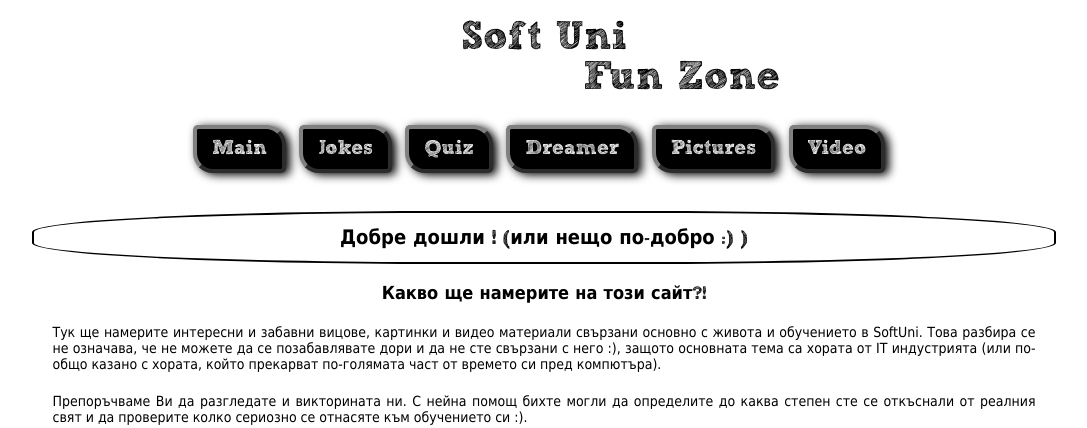
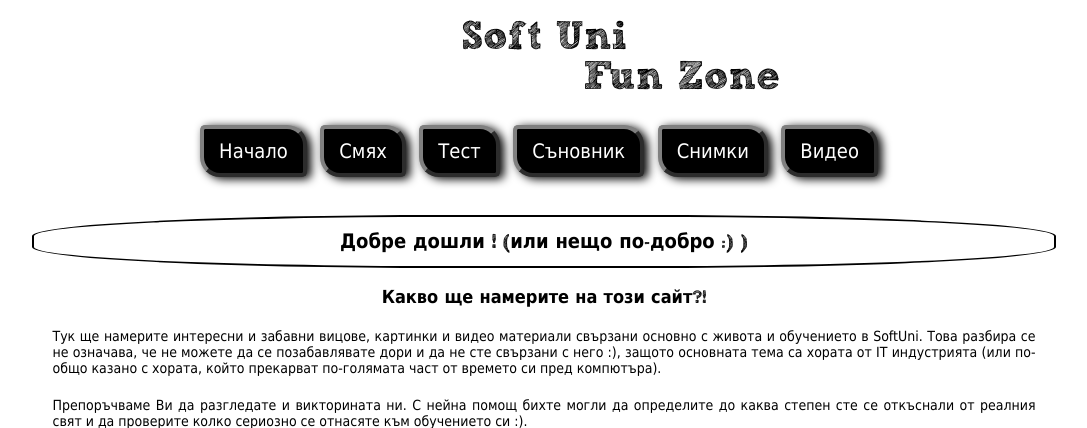
Before and after one commit to Team-Mnementh/WebFundamentals-Teamwork, a PHP site: page / in a window 1280 px wide. Shown: the top 428 px of the page, without its empty margins (96-1183 px from the left). Run offline with PHP 8.4, Linux system fonts and the light colour scheme.

Commit message:
Translate in bulgarian

```diff
--- a/framework/views/header.php
+++ b/framework/views/header.php
@@ -11,21 +11,21 @@
 
 		<nav>
 			<ul>
-				<li><a href="http://su.gloffice.eu">Main</a></li>
-				<li><a href="#">Jokes</a>
+				<li><a href="/">Начало</a></li>
+				<li><a href="#">Смях</a>
 					<ul>
-						<li><a href="http://su.gloffice.eu/jokes">Jokes</a></li>
-						<li><a href="http://su.gloffice.eu/poems">Poems</a></li>
-						<li><a href="http://su.gloffice.eu/tales">Tales</a></li>
+						<li><a href="jokes">Вицове</a></li>
+						<li><a href="poems">Лирика</a></li>
+						<li><a href="tales">Приказки</a></li>
 					</ul>
 				</li>
-				<li><a href="quiz">Quiz</a></li>
-				<li><a href="http://su.gloffice.eu/dreamer">Dreamer</a></li>
-				<li><a href="http://su.gloffice.eu/pictures">Pictures</a></li>
-				<li><a href="#">Video</a>
+				<li><a href="quiz">Тест</a></li>
+				<li><a href="dreamer">Съновник</a></li>
+				<li><a href="pictures">Снимки</a></li>
+				<li><a href="#">Видео</a>
 					<ul>
-						<li><a href="http://su.gloffice.eu/clips">Clips</a></li>
-						<li><a href="http://su.gloffice.eu/lectures">Lectures</a></li>
+						<li><a href="clips">Клипове</a></li>
+						<li><a href="lectures">Лекции</a></li>
 					</ul>
 				</li>
 			</ul>
--- a/framework/views/quiz.php
+++ b/framework/views/quiz.php
@@ -174,7 +174,7 @@
                 </label>
             </div>
         </form>
-		<button onclick="quizRezult();">Result</button>
+		<button onclick="quizRezult();">Дай да видя!</button>
 		<script src="script/quiz.js"></script>
     </article>
 </section>
```
